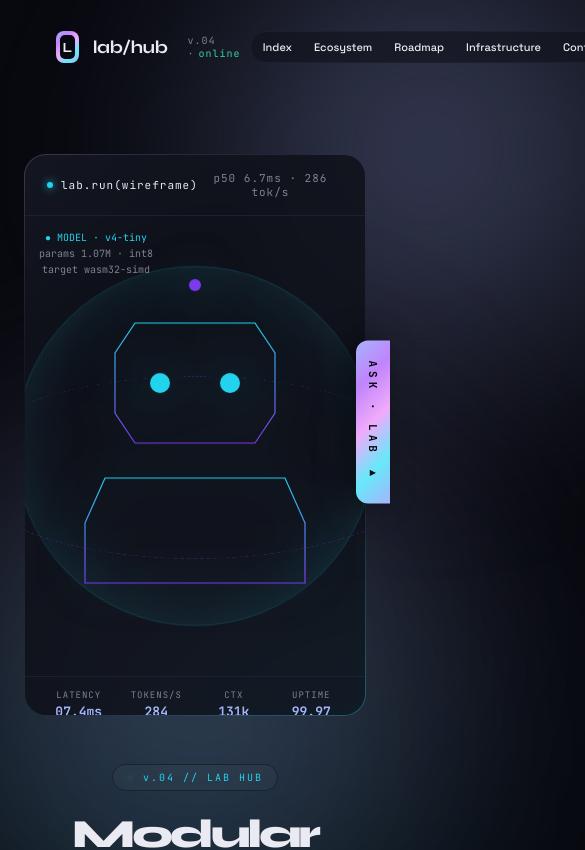
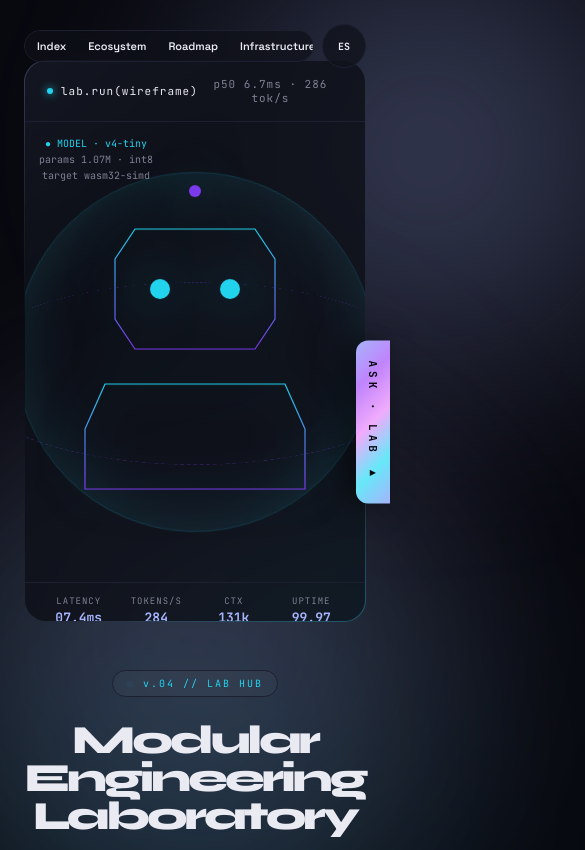
Before and after one commit to SvarogMyl/lab-template-holo, a Next.js app: page / in a window 390 px wide. Shown: the top 850 px of the page, 585 px wide, since content can reach past the window. Built offline with nearby package versions, Linux system fonts and the light colour scheme.

Commit message:
fix: resolve mobile navigation overflow and layout

```diff
--- a/src/app/globals.css
+++ b/src/app/globals.css
@@ -91,6 +91,9 @@
     padding: 6px 10px !important;
     font-size: 11px !important;
   }
+  .nav-logo {
+    display: none !important;
+  }
 }
 
 @media (max-width: 480px) {
--- a/src/components/layout/Navigation.tsx
+++ b/src/components/layout/Navigation.tsx
@@ -3,48 +3,47 @@
 import React, { useState } from "react";
 import { useLanguage } from "@/context/LanguageContext";
 import { CONTENT } from "@/constants/content";
-import HoloButton from "@/components/ui/HoloButton";
 
 export default function Navigation() {
   const { lang, setLang } = useLanguage();
   const c = CONTENT[lang];
   const [hoverIdx, setHoverIdx] = useState<number | null>(null);
 
+  const toggleLang = () => setLang(lang === "es" ? "en" : "es");
+
   return (
     <header style={{
-      position: "relative", zIndex: 5, padding: "20px 56px",
-      display: "flex", alignItems: "center", justifyContent: "space-between"
-    }}>
-      <div style={{ display: "flex", alignItems: "center", gap: 14 }}>
-        <div style={{
-          width: 32, height: 32, borderRadius: 8,
-          background: "var(--grad)", position: "relative"
+      position: "fixed", top: 24, left: 0, right: 0, zIndex: 100,
+      display: "flex", justifyContent: "center", padding: "0 var(--side-pad)",
+      pointerEvents: "none"
     }}>
       <div style={{
-            position: "absolute", inset: 4, background: "var(--bg)",
-            borderRadius: 5, display: "flex", alignItems: "center",
-            justifyContent: "center", fontFamily: "var(--font-display)",
-            fontWeight: 700, fontSize: 14
-          }}>L</div>
-        </div>
-        <div style={{
-          fontFamily: "var(--font-display)", fontWeight: 700,
-          fontSize: 18, letterSpacing: "-0.5px"
-        }}>lab/hub</div>
-        <span style={{
-          fontFamily: "var(--font-mono)", fontSize: 10,
-          color: "var(--dim)", letterSpacing: 1, marginLeft: 6
-        }}>v.04 ·
-          <span style={{ color: "var(--ok)", marginLeft: 4 }}>online</span>
-        </span>
+        display: "flex", alignItems: "center", gap: 8, pointerEvents: "auto",
+        maxWidth: "100%", overflow: "hidden"
+      }}>
+        {/* Desktop Logo */}
+        <div
+          className="nav-logo"
+          style={{
+            background: "rgba(15, 17, 25, 0.7)", backdropFilter: "blur(20px)",
+            border: "1px solid var(--surface-border)", borderRadius: 99,
+            padding: "0 20px", height: 44, display: "flex", alignItems: "center",
+            fontFamily: "var(--font-display)", fontWeight: 800, fontSize: 14,
+            letterSpacing: 2, color: "var(--text)", flexShrink: 0
+          }}
+        >
+          LAB<span style={{ color: "var(--cya)", marginLeft: 4 }}>HUB</span>
         </div>
 
+        {/* Scrollable Nav Pill */}
         <nav
           className="nav-pill"
           style={{
             display: "flex", gap: 2, padding: 4, position: "relative",
-          background: "rgba(15, 17, 25, 0.6)", border: "1px solid var(--surface-border)",
+            background: "rgba(15, 17, 25, 0.7)", border: "1px solid var(--surface-border)",
             borderRadius: 99, backdropFilter: "blur(20px)",
+            overflowX: "auto", whiteSpace: "nowrap", scrollbarWidth: "none",
+            msOverflowStyle: "none", WebkitOverflowScrolling: "touch"
           }}
         >
           {c.nav.map((n, i) => (
@@ -57,34 +56,27 @@
                 padding: "8px 16px", borderRadius: 99, textDecoration: "none",
                 color: hoverIdx === i ? "var(--bg)" : "var(--text)",
                 background: hoverIdx === i ? "var(--grad)" : "transparent",
-              fontFamily: "var(--font-body)", fontSize: 13, fontWeight: 500,
+                fontFamily: "var(--font-body)", fontSize: 12, fontWeight: 600,
                 cursor: "pointer", transition: "color .25s, background .25s",
+                display: "inline-block"
               }}
             >{n.label}</a>
           ))}
         </nav>
 
-      <div style={{ display: "flex", gap: 12, alignItems: "center" }}>
-        <div style={{
-          display: "inline-flex", border: "1px solid rgba(34, 211, 238, 0.4)",
-          fontFamily: "var(--font-mono)", fontSize: 11, borderRadius: 4, overflow: "hidden"
-        }}>
-          {(["en", "es"] as const).map(l => (
+        {/* Lang Toggle */}
         <button
-              key={l}
-              onClick={() => setLang(l)}
+          onClick={toggleLang}
           style={{
-                padding: "6px 10px", background: lang === l ? "var(--cya)" : "transparent",
-                color: lang === l ? "var(--bg)" : "var(--cya)", border: "none",
-                cursor: "pointer", fontFamily: "var(--font-mono)", fontWeight: 700,
-                letterSpacing: 1, outline: "none",
+            width: 44, height: 44, borderRadius: "50%", flexShrink: 0,
+            border: "1px solid var(--surface-border)", background: "rgba(15, 17, 25, 0.7)",
+            color: "var(--text)", fontFamily: "var(--font-mono)", fontSize: 10,
+            cursor: "pointer", backdropFilter: "blur(20px)", display: "flex",
+            alignItems: "center", justifyContent: "center", fontWeight: 700
           }}
-            >{l.toUpperCase()}</button>
-          ))}
-        </div>
-        <HoloButton variant="primary" style={{ padding: "10px 18px", fontSize: 13 }}>
-          {lang === "es" ? "Contactar" : "Get in touch"} →
-        </HoloButton>
+        >
+          {lang === "es" ? "EN" : "ES"}
+        </button>
       </div>
     </header>
   );
```
Lines whose indentation alone changed are shown as unchanged.
